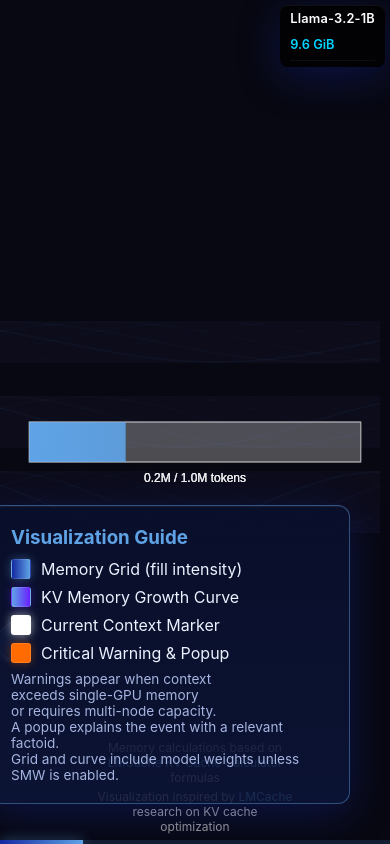
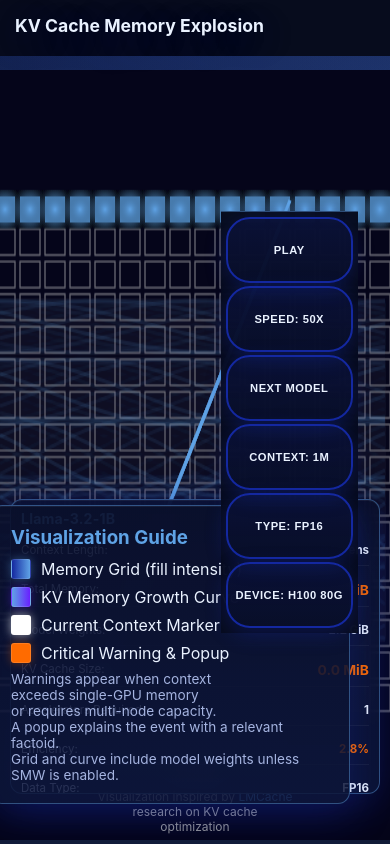
Before and after one commit to mcgrof/kvcache-view, a plain HTML site: page index.html in a window 390 px wide. Drawn offline with Linux system fonts and the light colour scheme.

Commit message:
Revert "mobile: enhaance mobiel experience"
Hrm, odd.

This reverts commit c4d2e0bc004bd12483e9d46b48609f41d1e075bc.

```diff
--- a/index.html
+++ b/index.html
@@ -336,116 +336,161 @@
             text-align: left;
         }
 
-        /* Mobile optimizations - Minimal design with just legend and graph */
+        /* Mobile optimizations */
         @media screen and (max-width: 768px) {
             body {
-                overflow: hidden;
-                position: fixed;
-                width: 100%;
-                height: 100%;
+                overflow-y: auto;
             }
 
-            canvas {
+            .header {
+                padding: 15px 15px;
                 position: fixed;
-                top: 0;
-                left: 0;
-                width: 100vw;
-                height: 100vh;
-                z-index: 1;
+                background: rgba(8, 12, 28, 0.98);
             }
 
-            /* Completely hide header on mobile */
-            .header {
+            h1 {
+                font-size: 1.3em;
+                margin-bottom: 5px;
+            }
+
+            .subtitle {
+                font-size: 0.85em;
+                margin-bottom: 10px;
+            }
+
+            /* Hide SMW toggle on mobile */
+            #smwToggle {
                 display: none;
             }
 
-            /* Simple legend in corner */
             .info-panel {
                 position: fixed;
-                top: 10px;
+                top: auto;
+                bottom: 60px;
+                left: 10px;
                 right: 10px;
-                left: auto;
-                background: rgba(0, 0, 0, 0.7);
-                backdrop-filter: blur(5px);
-                padding: 8px 12px;
-                border-radius: 8px;
-                border: none;
+                padding: 12px;
                 min-width: unset;
-                z-index: 100;
-                max-width: 200px;
-            }
-
-            .model-info {
-                margin: 0;
+                font-size: 0.85em;
+                max-height: 35vh;
+                overflow-y: auto;
             }
 
             .model-name {
-                font-size: 0.9em;
-                margin-bottom: 3px;
-                color: #fff;
-                font-weight: 600;
+                font-size: 1.1em;
+                margin-bottom: 5px;
             }
 
-            /* Only show memory metric */
             .metric {
+                margin-bottom: 4px;
+                font-size: 0.9em;
+            }
+
+            .metric-label {
+                min-width: 90px;
+            }
+
+            /* Hide factoid panel completely on mobile */
+            #factoidPanel {
+                display: none !important;
+            }
+
+            /* Hide efficiency box on mobile */
+            .efficiency-box {
+                display: none !important;
+            }
+
+            /* Hide instruction panel on mobile */
+            .instruction-panel {
+                display: none !important;
+            }
+
+            /* Hide critical event popup on mobile */
+            #criticalEvent {
+                display: none !important;
+            }
+
+            /* Simplify controls */
+            .controls {
+                position: fixed;
+                bottom: 0;
+                left: 0;
+                right: 0;
+                padding: 8px;
+                background: rgba(8, 12, 28, 0.98);
+                border-top: 1px solid var(--border);
+                display: flex;
+                gap: 5px;
+                justify-content: space-between;
+                flex-wrap: nowrap;
+            }
+
+            .btn, button {
+                padding: 8px 10px;
+                font-size: 0.75em;
+                min-width: unset;
+                flex: 1;
+            }
+
+            .btn-two-line {
+                padding: 6px 8px;
+            }
+
+            .btn-two-line span:last-child {
                 display: none;
             }
 
-            .metric:nth-child(3) /* Total Memory */ {
-                display: block;
-                font-size: 0.8em;
-                margin: 0;
-            }
-
-            .metric-label {
+            /* Hide less important controls on mobile */
+            #dataTypeBtn {
                 display: none;
             }
 
-            .metric-value {
-                font-weight: 600;
-                color: var(--samsung-cyan);
-                font-size: 1.2em;
+            /* Adjust canvas for mobile */
+            canvas {
+                margin-top: 70px;
+                height: calc(100vh - 250px);
             }
 
-            /* Hide all non-essential panels */
-            #factoidPanel,
-            .efficiency-box,
-            .instruction-panel,
-            #criticalEvent,
-            #smwToggle {
-                display: none !important;
-            }
-
-            /* Hide all controls on mobile */
-            .controls {
+            /* Hide progress details */
+            .progress-details {
                 display: none;
             }
 
-            /* Hide GPU count */
+            /* Simplify GPU count display */
             .gpu-count {
+                font-size: 0.85em;
+            }
+        }
+
+        /* Even smaller mobile screens */
+        @media screen and (max-width: 480px) {
+            h1 {
+                font-size: 1.1em;
+            }
+
+            .subtitle {
                 display: none;
             }
 
-            .progress-details {
-                display: none;
-            }
-        }
-
-        /* Very small mobile screens */
-        @media screen and (max-width: 480px) {
             .info-panel {
-                top: 5px;
-                right: 5px;
-                padding: 6px 10px;
-                max-width: 150px;
-            }
-
-            .model-name {
+                bottom: 50px;
+                padding: 10px;
                 font-size: 0.8em;
             }
 
-            .metric-value {
-                font-size: 1em;
+            .controls {
+                padding: 5px;
+                gap: 3px;
+            }
+
+            .btn, button {
+                font-size: 0.7em;
+                padding: 6px 8px;
+            }
+
+            /* Show only play, model, and context buttons */
+            #speedBtn {
+                display: none;
             }
         }
     </style>
--- a/visualization.js
+++ b/visualization.js
@@ -8,12 +8,7 @@ const canvas = document.getElementById('canvas');
 const ctx = canvas.getContext('2d');
 
 // Check if mobile
-let isMobile = window.matchMedia('(max-width: 768px)').matches;
-
-// Update mobile check on resize
-window.addEventListener('resize', () => {
-    isMobile = window.matchMedia('(max-width: 768px)').matches;
-});
+const isMobile = window.matchMedia('(max-width: 768px)').matches;
 
 // Model configurations from LMCache
 // Samsung brand colors
@@ -80,14 +75,6 @@ let memoryBlocks = [];
 let waves = [];
 let currentDtype = 'FP16';
 let currentFactoidIndex = 0;
-
-// Auto-play on mobile with slower speed
-setTimeout(() => {
-    if (isMobile && !isPlaying) {
-        isPlaying = true;
-        animationSpeed = 10; // Slower on mobile
-    }
-}, 1000);
 let lastFactoidUpdate = 0;
 let lastCriticalState = 'none';
 let lastPopupTime = 0;
@@ -150,9 +137,14 @@ const dtypeConfigs = {
 
 // Resize canvas
 function resizeCanvas() {
-    // Full screen on all devices
-    canvas.width = window.innerWidth;
-    canvas.height = window.innerHeight;
+    if (isMobile) {
+        // On mobile, account for header and controls
+        canvas.width = window.innerWidth;
+        canvas.height = window.innerHeight - 250; // Leave room for header and controls
+    } else {
+        canvas.width = window.innerWidth;
+        canvas.height = window.innerHeight;
+    }
 }
 
 // Calculate KV cache size (from LMCache logic)
@@ -271,12 +263,11 @@ class Wave {
 
     draw() {
         ctx.strokeStyle = this.color;
-        ctx.lineWidth = isMobile ? 2 : 3;
-        ctx.globalAlpha = isMobile ? 0.3 : 0.6;  // More subtle on mobile
+        ctx.lineWidth = 3;
+        ctx.globalAlpha = 0.6;
         ctx.beginPath();
 
-        const step = isMobile ? 10 : 5;  // Less detailed on mobile for performance
-        for (let x = 0; x < canvas.width; x += step) {
+        for (let x = 0; x < canvas.width; x += 5) {
             const y = this.y + Math.sin((x * this.frequency) + this.phase) * this.amplitude;
             if (x === 0) {
                 ctx.moveTo(x, y);
@@ -295,17 +286,13 @@ function initWaves() {
     waves = [];
     const model = models[currentModelIndex];
 
-    // Fewer waves on mobile for performance
-    const waveCount = isMobile ? 3 : 5;
-    const waveSpacing = isMobile ? 80 : 50;
-
-    for (let i = 0; i < waveCount; i++) {
+    for (let i = 0; i < 5; i++) {
         waves.push(new Wave(
-            canvas.height / 2 + (i - Math.floor(waveCount/2)) * waveSpacing,
+            canvas.height / 2 + (i - 2) * 50,
             20 + i * 5,
             0.01 + i * 0.002,
             0.02 * animationSpeed,
-            model.color + (isMobile ? '22' : '33')
+            model.color + '33'
         ));
     }
 }
@@ -318,58 +305,23 @@ function drawMemoryGrid() {
     const weightsGiB = includeWeights ? calculateWeightMemoryGiB(model) : 0;
     const totalGiB = kvGiB + weightsGiB;
 
-    // Always use simplified rendering on mobile
-    const mobileSimplified = isMobile;
+    // Skip complex rendering on mobile if performance is poor
+    if (isMobile && currentTokens > 1000000) {
+        return; // Skip heavy grid rendering on mobile for performance
+    }
     const totalMaxGiB = kvMaxGiB + weightsGiB;
     const fillRatio = totalMaxGiB > 0 ? (totalGiB / totalMaxGiB) : 0;
 
-    // Grid parameters - adjust for mobile
-    const gridSize = isMobile ? 12 : 20;
-    const spacing = isMobile ? 15 : 25;
-    const gridWidth = isMobile ? 20 : 24;
-    const gridHeight = isMobile ? 24 : 16;
-    const startX = canvas.width / 2 - (gridWidth * spacing) / 2;
-    const startY = canvas.height / 2 - (gridHeight * spacing) / 2;
+    // Grid parameters
+    const gridSize = 20;
+    const spacing = 25;
+    const startX = canvas.width / 2 - 300;
+    const startY = canvas.height / 2 - 200;
+    const gridWidth = 24;
+    const gridHeight = 16;
 
     const totalCells = gridWidth * gridHeight;
     const filledCells = Math.floor(totalCells * fillRatio);
-
-    // Clean mobile visualization
-    if (mobileSimplified) {
-        // Clear background
-        ctx.fillStyle = 'rgba(0, 0, 0, 0.05)';
-        ctx.fillRect(0, 0, canvas.width, canvas.height);
-
-        // Draw a clean horizontal bar
-        const barWidth = canvas.width * 0.85;
-        const barHeight = 40;
-        const barX = (canvas.width - barWidth) / 2;
-        const barY = canvas.height / 2;
-
-        // Background track
-        ctx.fillStyle = 'rgba(255, 255, 255, 0.05)';
-        ctx.fillRect(barX, barY, barWidth, barHeight);
-
-        // Memory fill
-        const gradient = ctx.createLinearGradient(barX, 0, barX + barWidth * fillRatio, 0);
-        gradient.addColorStop(0, model.color);
-        gradient.addColorStop(1, model.color + 'AA');
-        ctx.fillStyle = gradient;
-        ctx.fillRect(barX, barY, barWidth * fillRatio, barHeight);
-
-        // Border
-        ctx.strokeStyle = 'rgba(255, 255, 255, 0.2)';
-        ctx.lineWidth = 1;
-        ctx.strokeRect(barX, barY, barWidth, barHeight);
-
-        // Token count below bar
-        ctx.fillStyle = 'rgba(255, 255, 255, 0.7)';
-        ctx.font = '12px sans-serif';
-        ctx.textAlign = 'center';
-        ctx.fillText(`${(currentTokens / 1000000).toFixed(1)}M / ${(maxTokens / 1000000).toFixed(1)}M tokens`, canvas.width / 2, barY + barHeight + 20);
-
-        return;
-    }
 
     // Draw grid cells
     for (let i = 0; i < gridHeight; i++) {
@@ -408,9 +360,6 @@ function drawMemoryGrid() {
 
 // Draw exponential curve
 function drawExponentialCurve() {
-    // Skip on mobile for cleaner view
-    if (isMobile) return;
-
     const model = models[currentModelIndex];
     const points = [];
     const steps = 100;
```
